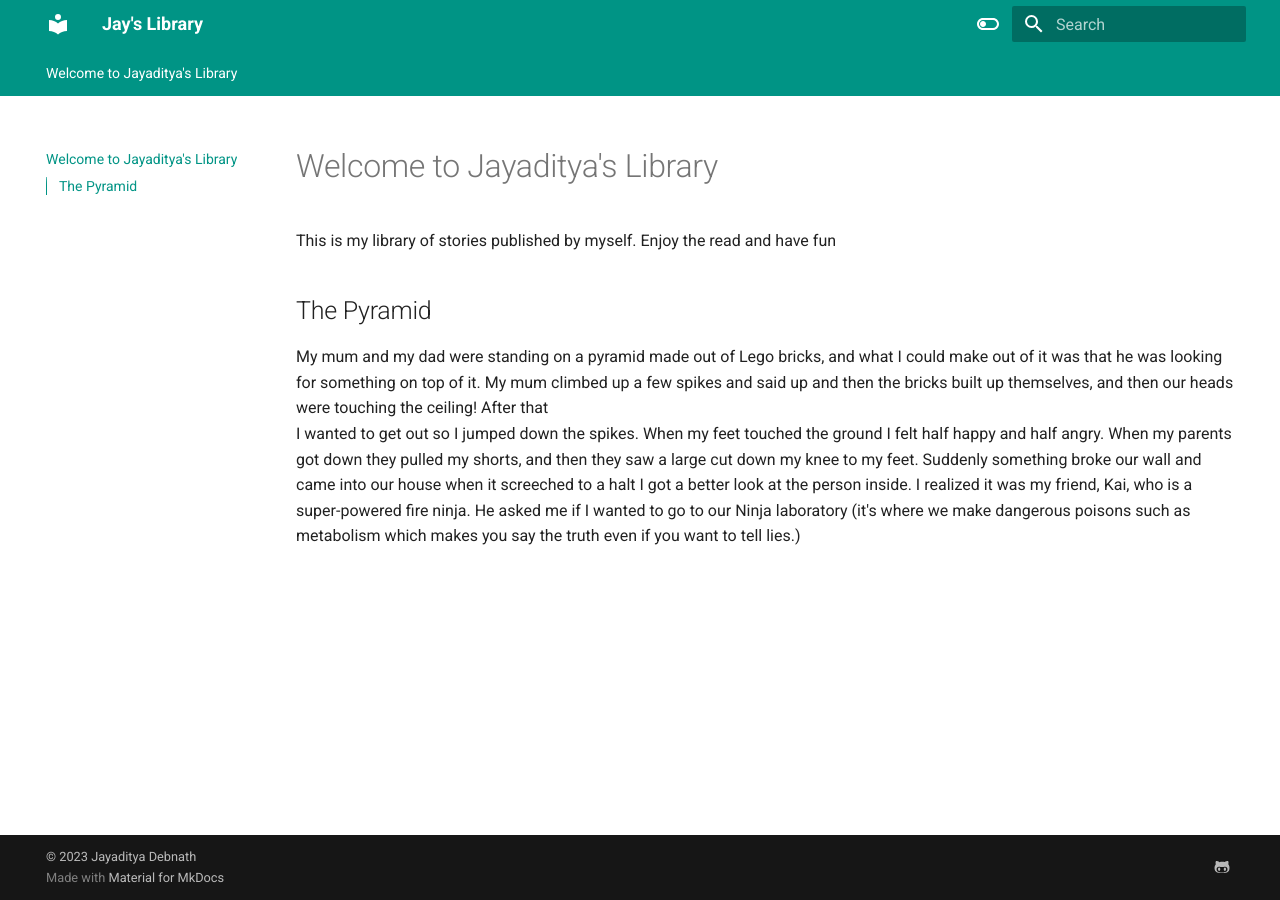
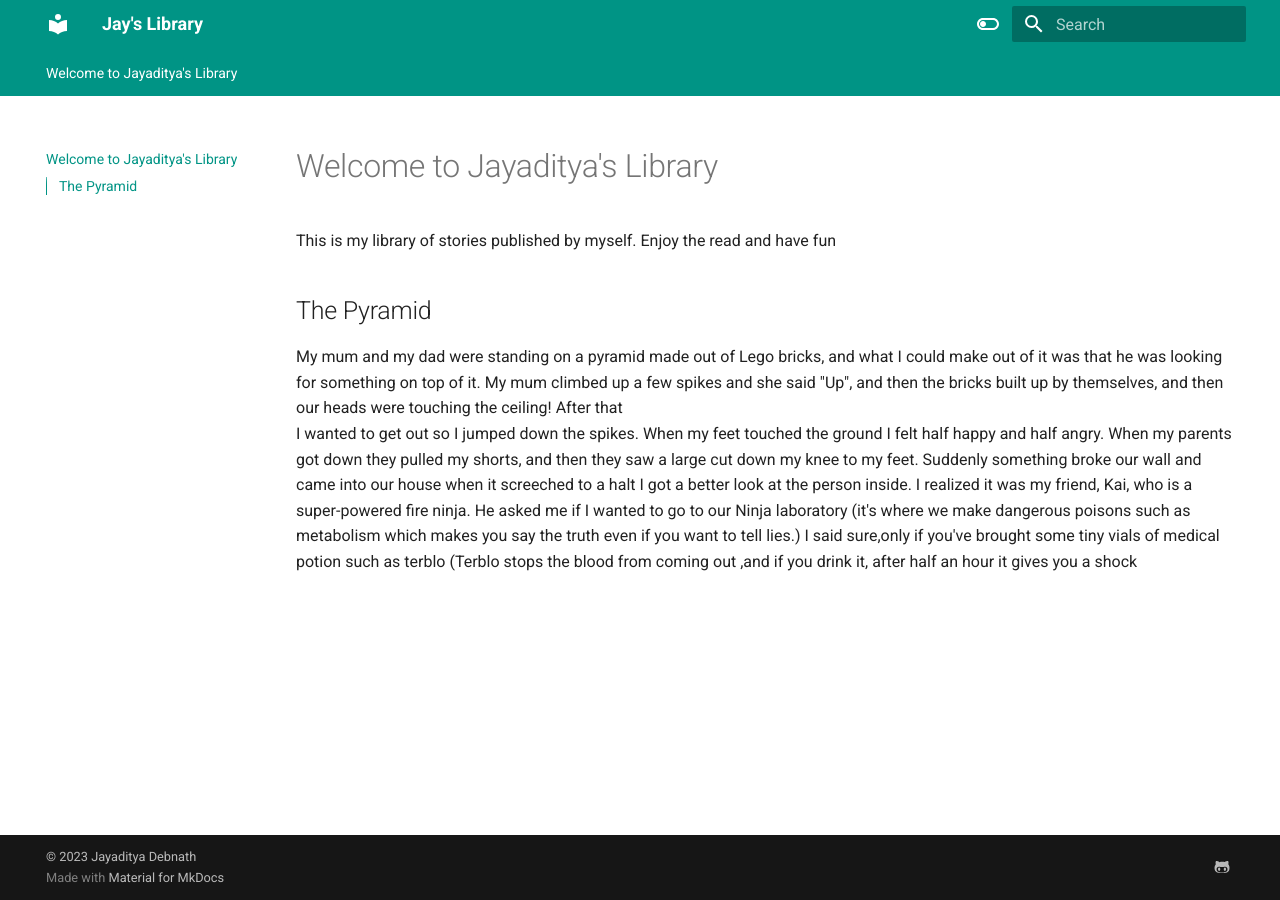
Before and after one commit to jayadityadebnath/mylibrary, an MkDocs documentation site: the page built from docs/index.md, in a window 1280 px wide. Built offline with MkDocs 1.6.1 and Material for MkDocs 9.7.7, drawn with Linux system fonts in a browser that asks for light colours.

Commit message:
Update index.md

```diff
--- a/docs/index.md
+++ b/docs/index.md
@@ -5,9 +5,9 @@ This is my library of stories published by myself. Enjoy the read and have fun
 ## The Pyramid
 
 My mum and my dad were standing on a pyramid made out of Lego bricks, and what I could make out of it was that he was looking for something on top of it.
-My mum climbed up a few spikes and said up and then the bricks built up themselves, and then our heads were touching the ceiling! After that
+My mum climbed up a few spikes and she said "Up", and then the bricks built up by themselves, and then our heads were touching the ceiling! After that
 I wanted to get out so I jumped down the spikes. When my feet touched the ground I felt half happy and half angry. When my parents got down
 they pulled my shorts, and then they saw a large cut down my knee to my feet. Suddenly something broke our wall and came into our house
 when it screeched to a halt I got a better look at the person inside. I realized it was my friend, Kai, who is a super-powered fire ninja.
 He asked me if I wanted to go to our Ninja laboratory (it's where we make dangerous poisons such as metabolism which makes you say the truth
-even if you want to tell lies.)
+even if you want to tell lies.) I said sure,only if you've brought some tiny vials of medical potion such as terblo (Terblo stops the blood from coming out ,and if you drink it, after half an hour it gives you a shock
```
